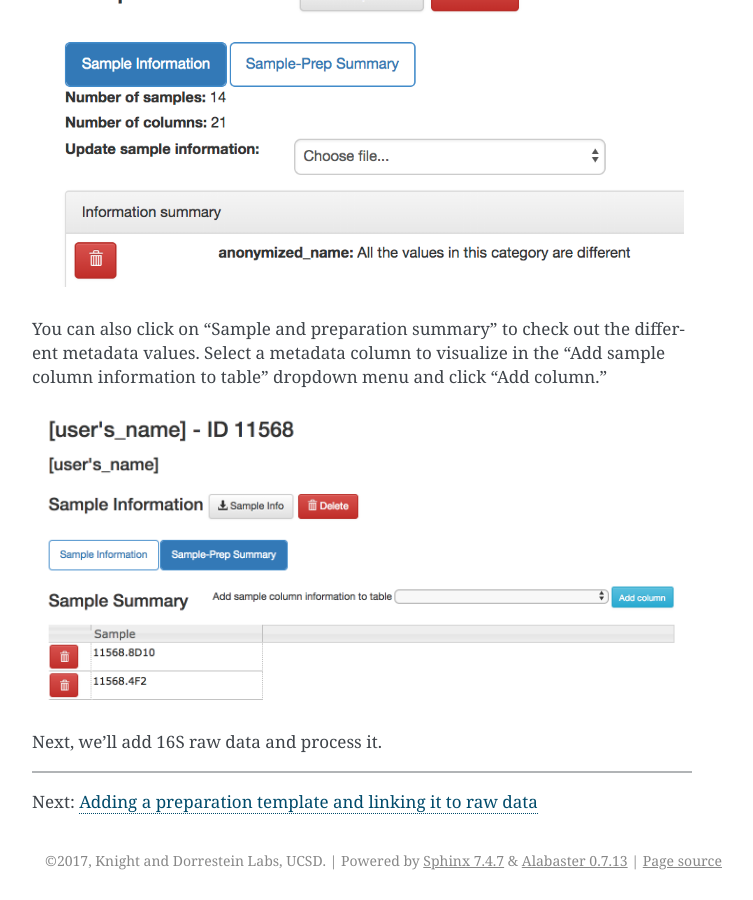
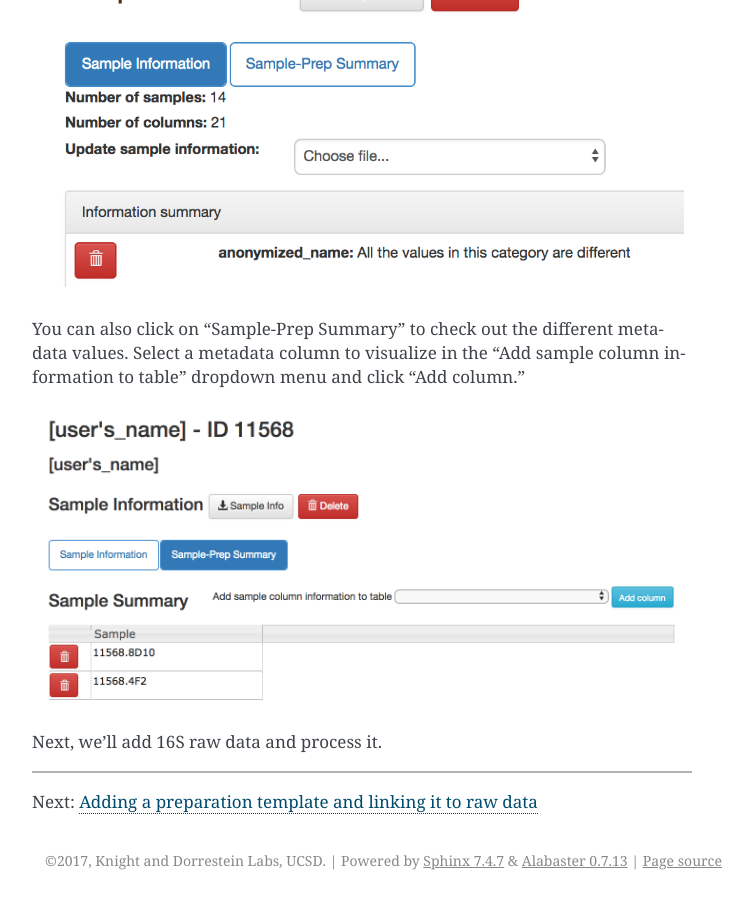
Before and after one commit to biocore/cmi-workshops, a Sphinx documentation site: the page built from docs/qiita-create-study.rst, in a window 1280 px wide and 900 px high, scrolled down 6591 px. Shown: the whole window, without its empty margins (388-1141 px from the left). Built offline with Sphinx 7.4.7, drawn with Linux system fonts in a browser that asks for light colours.

Commit message:
Update qiita-create-study.rst

```diff
--- a/docs/qiita-create-study.rst
+++ b/docs/qiita-create-study.rst
@@ -185,7 +185,7 @@ Information" tab and see a list of the imported metadata fields.
    :align:   center
 
 
-You can also click on "Sample and preparation summary" to check out the different metadata
+You can also click on "Sample-Prep Summary" to check out the different metadata
 values. Select a metadata column to visualize in the "Add sample column information to table" dropdown menu and click
 "Add column."
 
```
